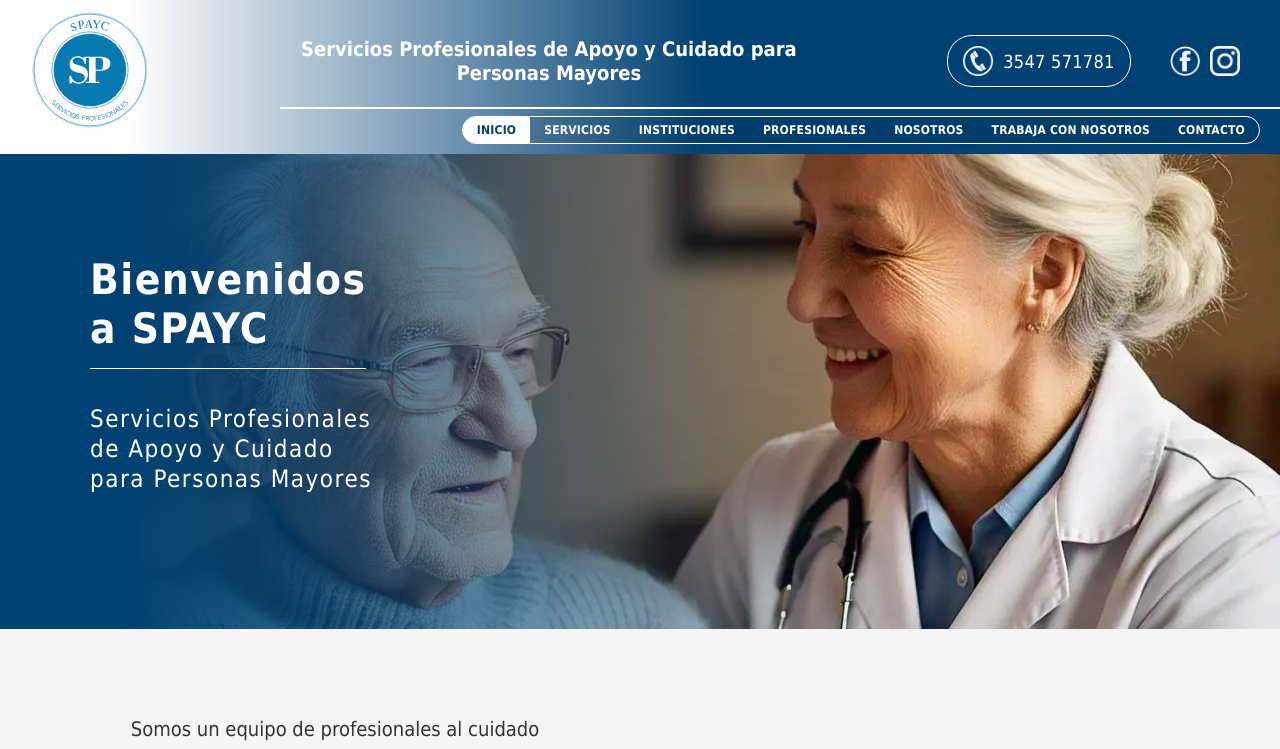
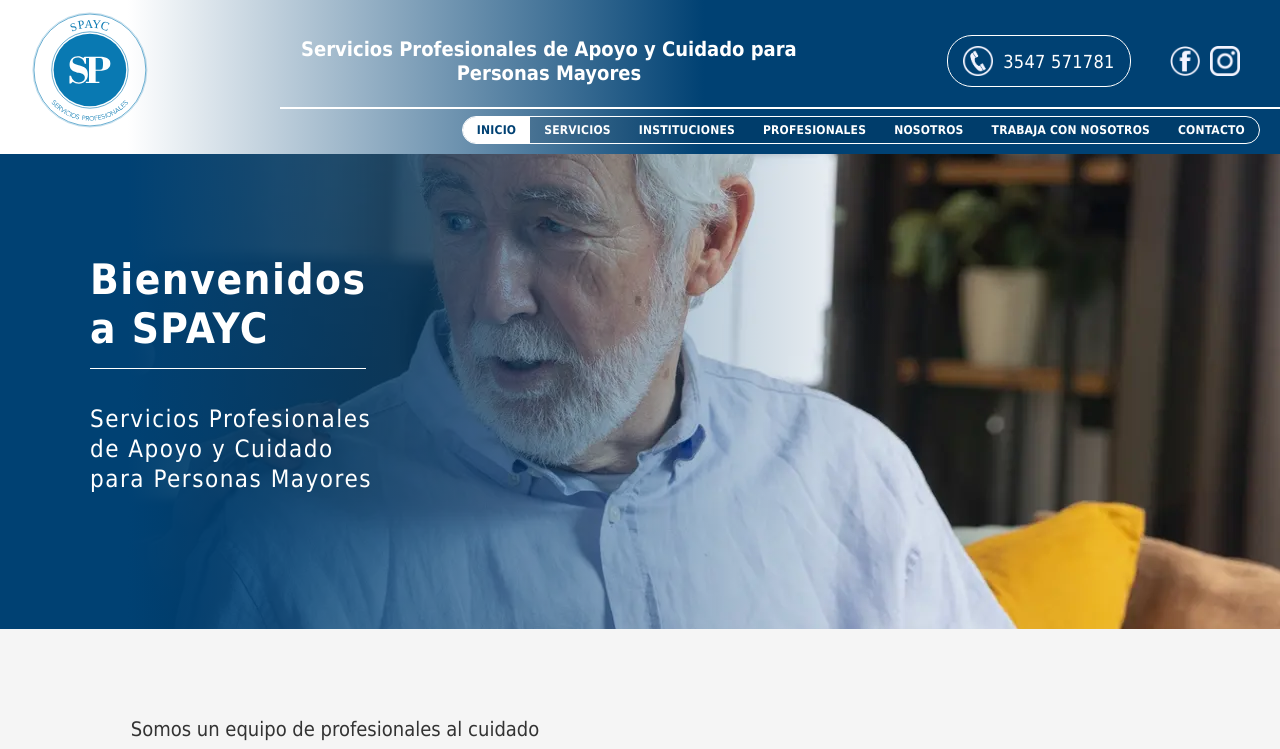
Before and after one commit to Gabriel9022/spayc-front, a React (Vite) app in the folder spayc-frontend/: page /inicio in a window 1280 px wide. Shown: the top 749 px of the page. Built offline with nearby package versions, Linux system fonts and the light colour scheme; no server answers.

Commit message:
replace some images

```diff
--- a/spayc-frontend/src/Components/Home/Home.css
+++ b/spayc-frontend/src/Components/Home/Home.css
@@ -4,7 +4,7 @@
 }
 
 .home_sections .main_banner {
-    background-image: url('../../assets/images/Banners/img-prueba-banner.webp');
+    background-image: url('../../assets/images/Banners/in_banner.webp');
 }
 
 .home_introduction {
--- a/spayc-frontend/src/Components/WorkWithUs/WorkWithUs.tsx
+++ b/spayc-frontend/src/Components/WorkWithUs/WorkWithUs.tsx
@@ -1,7 +1,7 @@
 import React, { useState } from 'react';
 import { useForm, SubmitHandler } from 'react-hook-form';
 import { Link } from 'react-router-dom';
-import WorkWithUsImage from '../../assets/images/WorkWithUs/WorkWithUs_img.webp';
+import WorkWithUsImage from '../../assets/images/WorkWithUs/WorkWithUs.webp';
 import './WorkWithUs.css'
 import { validationRules } from '../../utils/validationRules';
 import { WorkWithUsFormInputs } from '../../utils/Interface';
```
Also changed, not shown: spayc-frontend/src/assets/images/Banners/in_banner.webp (added), spayc-frontend/src/assets/images/WorkWithUs/WorkWithUS.webp (added).
